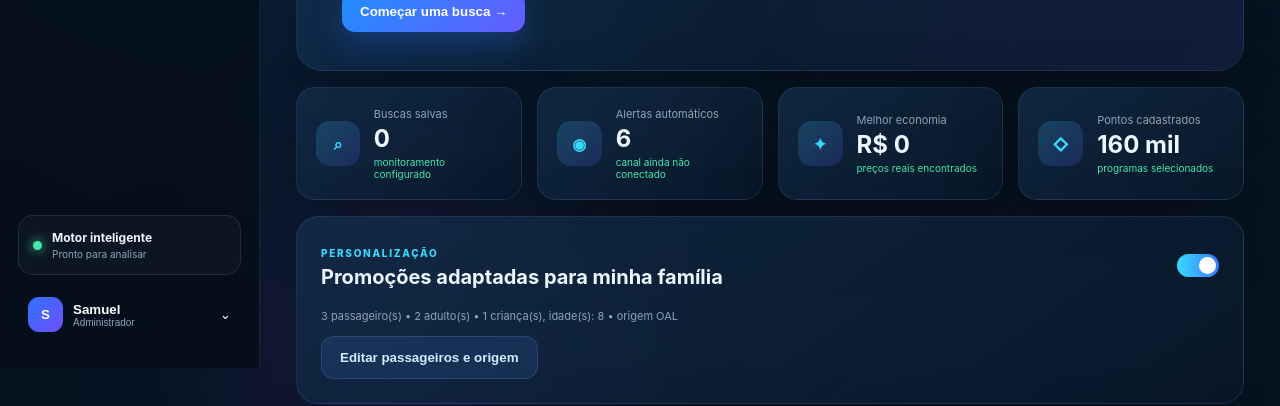
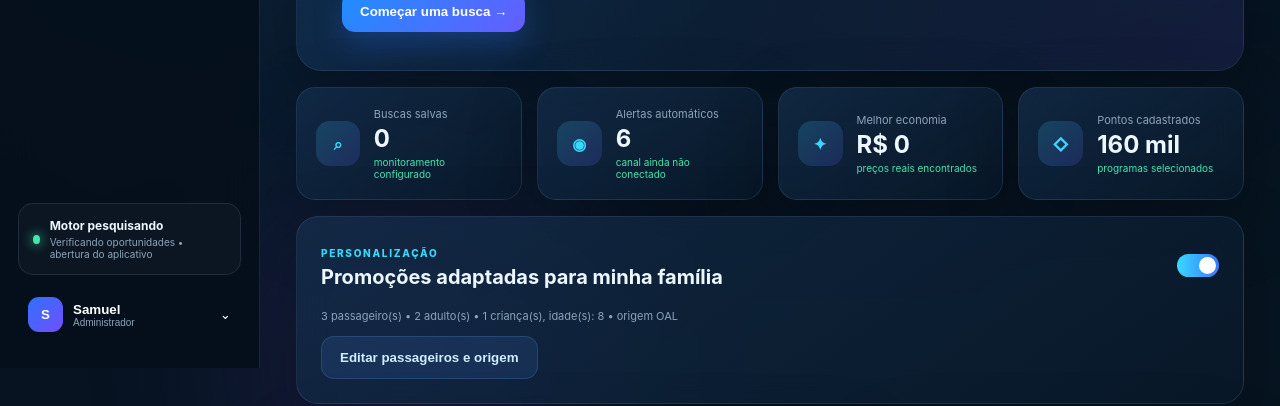
Before and after one commit to sathlersamuel-gif/alerta_viagem-pro, a website: page index.html in a window 1280 px wide. Shown: the part 432-838 px from the top of the page. Drawn offline with Linux system fonts and the light colour scheme; no server answers.

Commit message:
Ativa o motor inteligente periódico no aplicativo

```diff
--- a/index.html
+++ b/index.html
@@ -100,6 +100,7 @@
   <script src="travelers.js?v=2"></script>
   <script src="points-balance.js?v=1"></script>
   <script src="featured-offers.js?v=5"></script>
+  <script src="ai-monitor.js?v=1"></script>
   <script src="trip-type-fix.js?v=2"></script>
   <script src="smart-search.js?v=1"></script>
   <script src="travel-management.js?v=2"></script>
```
